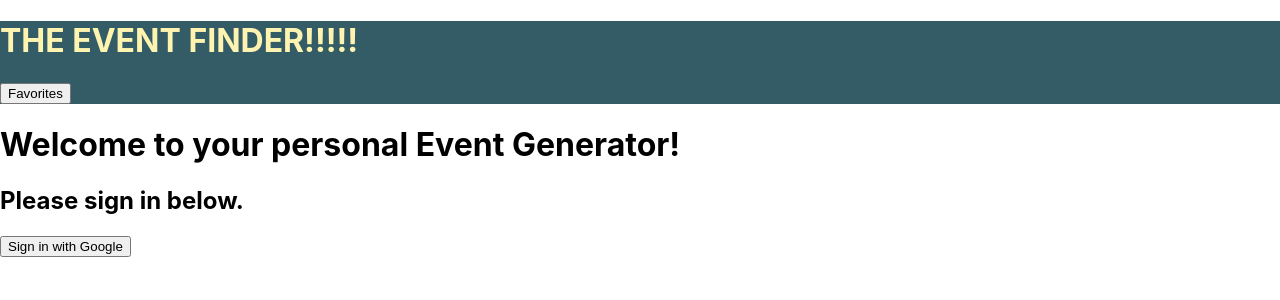
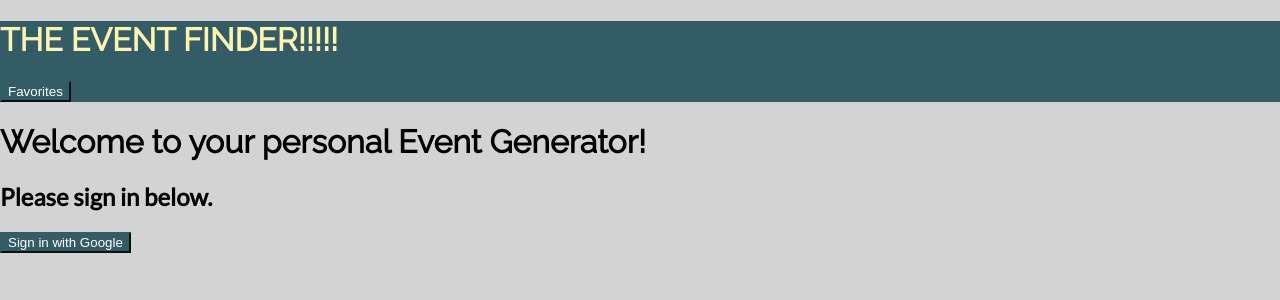
Before and after one commit to jcarroll1976/EventsProjectFront, a React (Create React App) app in the folder frontend/: page /Login in a window 1280 px wide. Shown: the top 300 px of the page. Built offline with nearby package versions, Linux system fonts and the light colour scheme; no server answers.

Commit message:
homepage and singleEvent CSS

```diff
--- a/frontend/public/index.html
+++ b/frontend/public/index.html
@@ -4,6 +4,9 @@
     <link rel="preconnect" href="https://fonts.googleapis.com">
     <link rel="preconnect" href="https://fonts.gstatic.com" crossorigin>
     <link href="https://fonts.googleapis.com/css2?family=Raleway&display=swap" rel="stylesheet">
+    <link rel="preconnect" href="https://fonts.googleapis.com">
+    <link rel="preconnect" href="https://fonts.gstatic.com" crossorigin>
+    <link href="https://fonts.googleapis.com/css2?family=Lato&display=swap" rel="stylesheet">
     <meta charset="utf-8" />
     <link rel="icon" href="%PUBLIC_URL%/favicon.ico" />
     <meta name="viewport" content="width=device-width, initial-scale=1" />
--- a/frontend/src/App.css
+++ b/frontend/src/App.css
@@ -0,0 +1,14 @@
+h1{
+    font-family: "Raleway";
+}
+
+body{
+    font-family: "Lato";
+    background-color: lightgray;
+}
+
+button{
+    background-color: #335C67;
+    color: white;
+    border-color: #335C67;
+}
--- a/frontend/src/components/Homepage.css
+++ b/frontend/src/components/Homepage.css
@@ -10,10 +10,23 @@
     display: flex;
     flex-direction: column;
     align-items: center;
-    border-style: dashed;
-    border-color: blue;
+    /*border-style: dashed;
+    border-color: blue; */
 }
 
 .Homepage_AddBtn{
     margin: 0px 10px;
 }
+
+@media only screen and (max-width: 600px) {
+    .Homepage_EventDisplay{
+        flex-direction: column;
+        justify-content: center;
+        align-items: center;
+    }
+
+    .Homepage_SingleEvent{
+        width: 50vw;
+    }
+
+}
--- a/frontend/src/components/SingleEvent.css
+++ b/frontend/src/components/SingleEvent.css
@@ -1,9 +1,13 @@
 .SingleEvent_Container{
-    border-style: solid;
-    border-color: red;
+    border-style: ridge;
+    border-color: #9E2A2B;
+    border-width: 5px;
+    border-radius: 10%;
     display: flex;
     flex-direction: column;
     align-items: center;
+    padding: 20px;
+    background-color: white;
 }
 .SingleEvent_Container:hover{
     box-shadow: 20px 20px 50px 10px #E09F3E;
@@ -12,4 +16,16 @@
 .SingleEvent_Title{
     font-family: 'Raleway';
     text-align: center;
+    font-size: 20px;
+    margin: 10px 25px 0px;
 }
+
+.SingleEvent_Img{
+    width: 80%;
+    border-radius: 20%;
+}
+
+@media only screen and (max-width: 600px) {
+
+
+}
--- a/frontend/src/components/SingleEvent.tsx
+++ b/frontend/src/components/SingleEvent.tsx
@@ -15,12 +15,12 @@ export default function SingleEvent({event}:Props){
     return(
         <div className="SingleEvent_Container">
             <h2 className="SingleEvent_Title">{event.title}</h2>
-            {(event.taxonomies && event.taxonomies.length >= 0) && <p>Event Type: {event.taxonomies[0].name}</p>}
-            {(event.performers && event.performers.length >= 0) && <img src={event.performers[0].image}/>}
-            {((event.performers && event.performers.length > 1) && <p>Performers: {event.performers[0].name} and More! Click below to see all performers!</p>)||
-            ((event.performers && event.performers.length === 1) && <p>Performer: {event.performers[0].name}</p>)}
+            {(event.taxonomies && event.taxonomies.length >= 0) && <p className="SingleEvent_Type">Event Type: {event.taxonomies[0].name}</p>}
+            {(event.performers && event.performers.length >= 0) && <img className="SingleEvent_Img" src={event.performers[0].image}/>}
+            {((event.performers && event.performers.length > 1) && <p className="SingleEvent_Performer">Performers: {event.performers[0].name} and More! Click below to see all performers!</p>)||
+            ((event.performers && event.performers.length === 1) && <p className="SingleEvent_Performer">Performer: {event.performers[0].name}</p>)}
             <Link to={`/Details/${event.id}`}>
-                <button>Click here for more details!</button>
+                <button className="SingleEvent_DetailsBtn">Click here for more details!</button>
             </Link>
             <div></div>
 
```
Also changed, not shown: frontend/src/index.css (line endings or trailing spaces).
